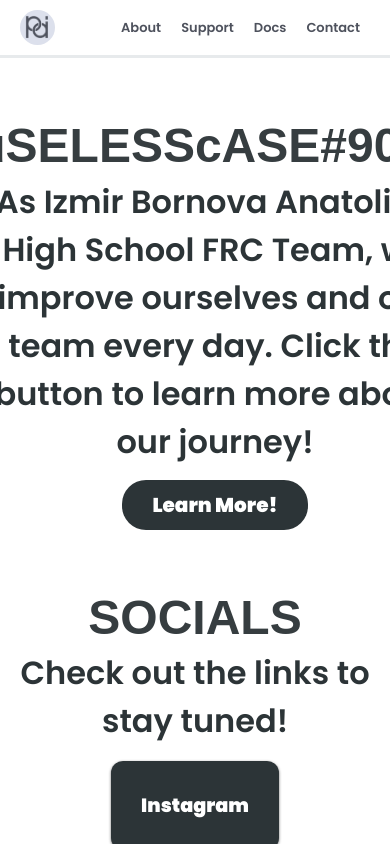
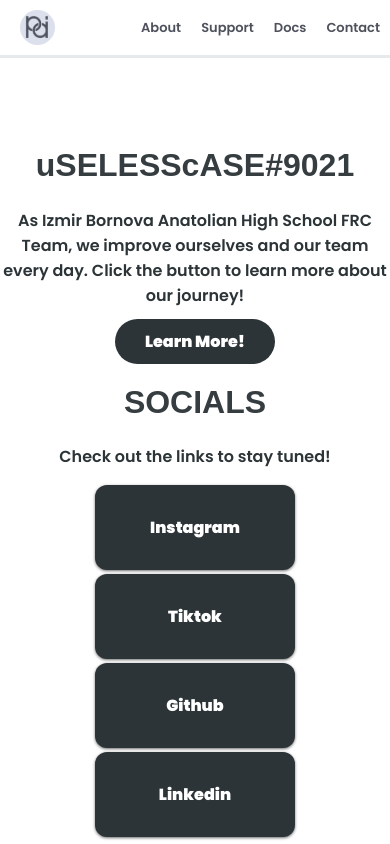
Before and after one commit to imawss/team9021-web, a plain HTML site: page index.html in a window 390 px wide. Drawn offline with Linux system fonts and the light colour scheme; a web font is replaced by a local one.

Commit message:
responseive

```diff
--- a/style.css
+++ b/style.css
@@ -53,14 +53,12 @@
   align-items: center;
   justify-content: space-between;
   padding: 10px;
-}
-
-nav::after {
-  content: "";
-  display: block;
+  position: fixed;
   width: 100%;
-  height: 3px;
-  background: #e7eaec;
+  top: 0;
+  z-index: 100;
+  background-color: white;
+  border-bottom: 3px solid #e7eaec;
 }
 
 .navbar img {
@@ -105,6 +103,9 @@
 .container {
   display: flex;
   height: calc(100% - 60px);
+  padding-top: 100px;
+  align-items: center;
+  justify-content: center;
 }
 
 .column {
@@ -129,6 +130,7 @@
   font-weight: 900;
   font-size: 300%;
   font-style: normal;
+  margin-top: 20px;
 }
 
 .column-content p {
@@ -137,7 +139,7 @@
   font-size: 200%;
   font-weight: 600;
   text-align: center;
-  margin-top: 0%;
+  margin-top: 20px;
 }
 
 #left-column {
@@ -224,6 +226,10 @@
 }
 
 @media screen and (max-width: 820px) {
+  body {
+    overflow: auto;
+  }
+
   .navbar {
     flex-direction: row;
     justify-content: space-between;
@@ -253,15 +259,38 @@
   }
 
   .container {
-    display: block;
+    display: flex;
+    height: calc(100% - 60px);
+    align-items: center;
+    justify-content: center;
+    flex-direction: column;
+    padding-top: 100px;
   }
 
   .column {
     width: 100%;
   }
 
+  .column-content h2 {
+    font-size: 200%;
+  }
+
+  .column-content p {
+    font-size: 100%;
+  }
+
+  #left-column {
+    padding: 0px;
+  }
+
+  .forwarding-button {
+    font-size: 100%;
+  }
+
   .socials-element {
-    width: 100%;
+    font-size: 100%;
+    padding: 15%;
+    width: 200px;
     max-width: 100%;
   }
 }
```
